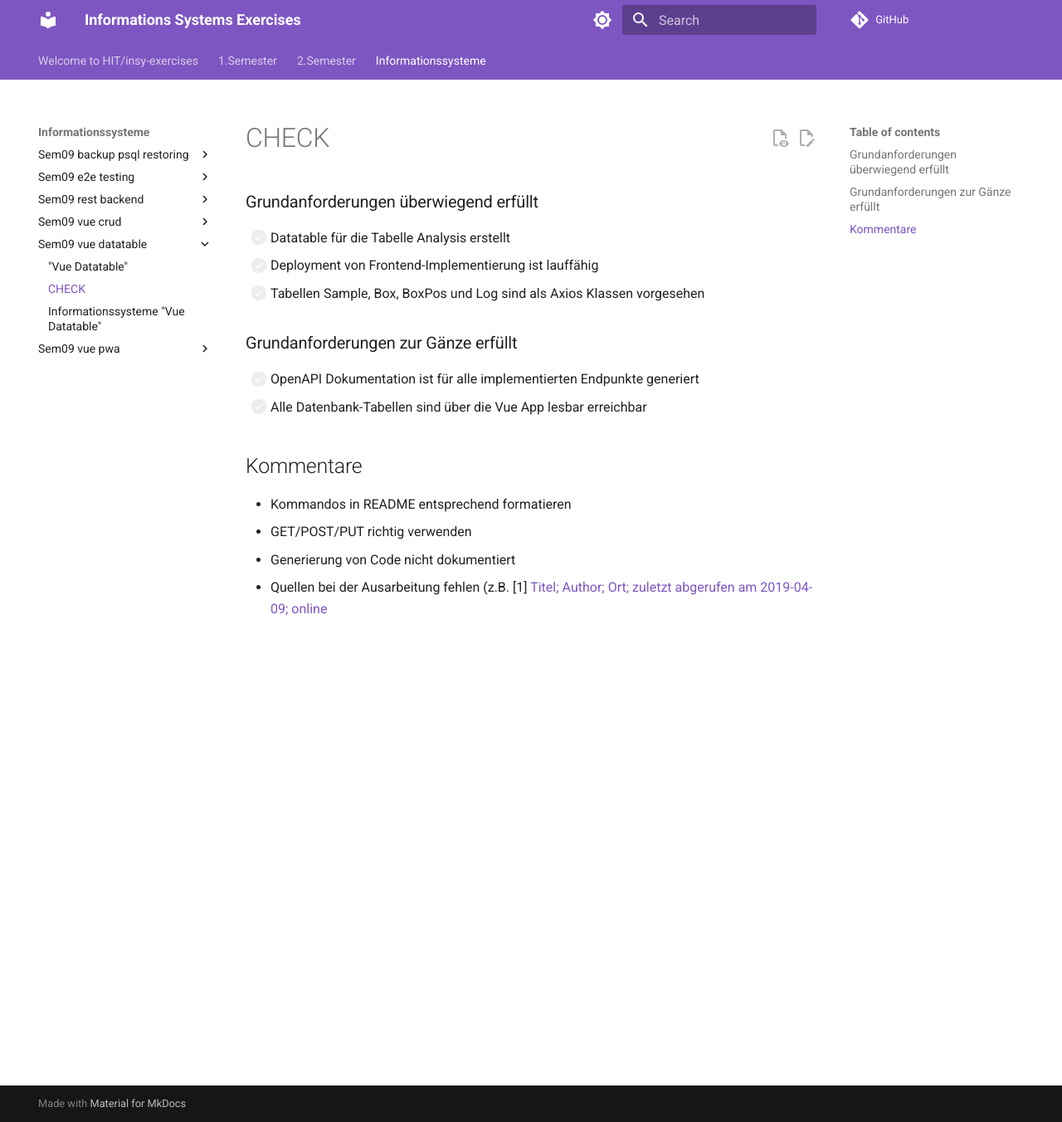
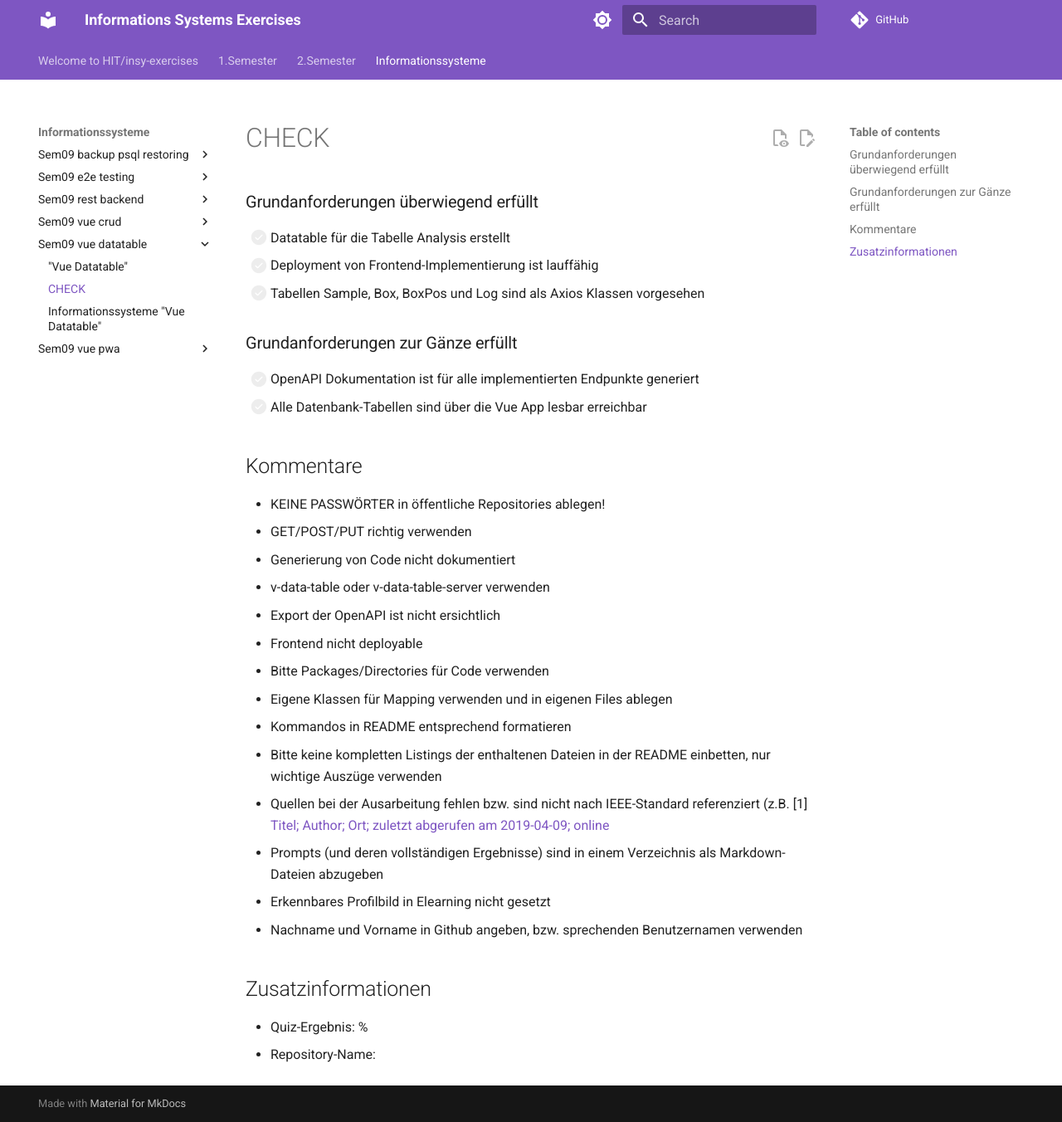
Before and after one commit to TGM-HIT/insy-exercises, an MkDocs documentation site: the page built from docs/informationssysteme_/sem09_vue_datatable/CHECK.md, in a window 1280 px wide and 1352 px high. Shown: the whole window at 83% size. Built offline with MkDocs 1.6.1 and Material for MkDocs 9.7.7, drawn with Linux system fonts in a browser that asks for light colours; comment, search, counter and statistics services are not loaded.

Commit message:
Check comments refined

```diff
--- a/docs/informationssysteme_/sem09_vue_datatable/CHECK.md
+++ b/docs/informationssysteme_/sem09_vue_datatable/CHECK.md
@@ -8,7 +8,24 @@
 - [ ] Alle Datenbank-Tabellen sind über die Vue App lesbar erreichbar
 
 ## Kommentare
-* Kommandos in README entsprechend formatieren
+* KEINE PASSWÖRTER in öffentliche Repositories ablegen!
 * GET/POST/PUT richtig verwenden
 * Generierung von Code nicht dokumentiert
-* Quellen bei der Ausarbeitung fehlen (z.B. [1] [Titel; Author; Ort; zuletzt abgerufen am 2019-04-09; online](http://link)
+* v-data-table oder v-data-table-server verwenden
+
+* Export der OpenAPI ist nicht ersichtlich
+* Frontend nicht deployable
+* Bitte Packages/Directories für Code verwenden
+* Eigene Klassen für Mapping verwenden und in eigenen Files ablegen
+
+* Kommandos in README entsprechend formatieren
+* Bitte keine kompletten Listings der enthaltenen Dateien in der README einbetten, nur wichtige Auszüge verwenden
+* Quellen bei der Ausarbeitung fehlen bzw. sind nicht nach IEEE-Standard referenziert (z.B. [1] [Titel; Author; Ort; zuletzt abgerufen am 2019-04-09; online](http://link)
+* Prompts (und deren vollständigen Ergebnisse) sind in einem Verzeichnis als Markdown-Dateien abzugeben
+
+* Erkennbares Profilbild in Elearning nicht gesetzt
+* Nachname und Vorname in Github angeben, bzw. sprechenden Benutzernamen verwenden
+
+## Zusatzinformationen
+* Quiz-Ergebnis: %
+* Repository-Name:
```
Also changed, not shown: docs/informationssysteme_/sem09_rest_backend/CHECK.md (+1 -0 lines), docs/informationssysteme_/sem09_vue_crud/CHECK.md (+18 -2 lines).
